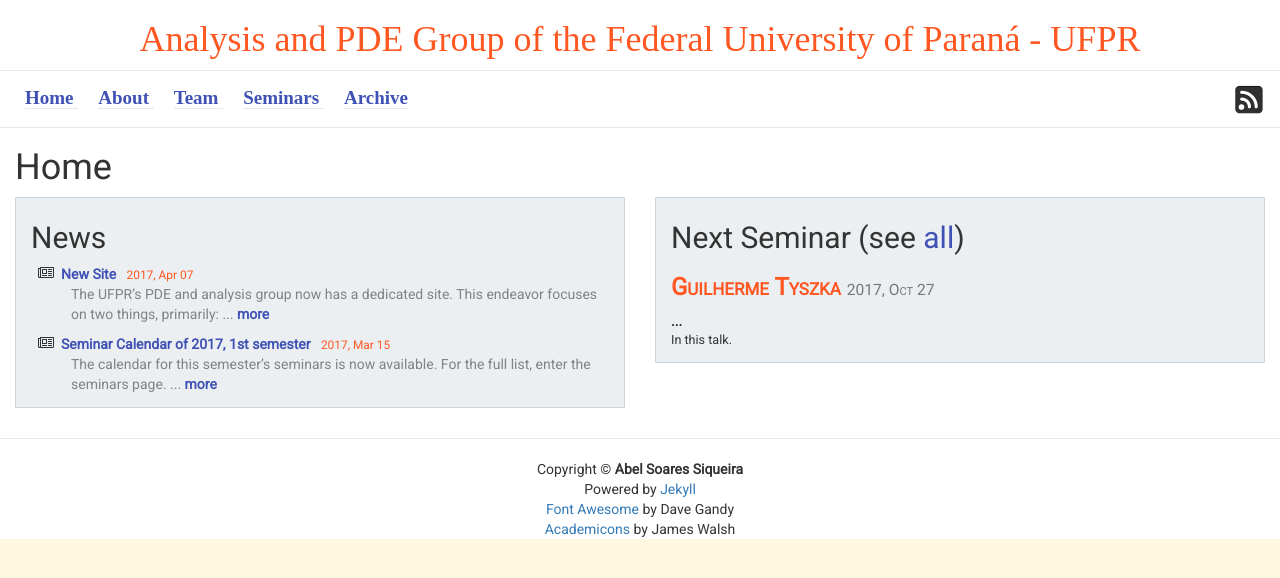
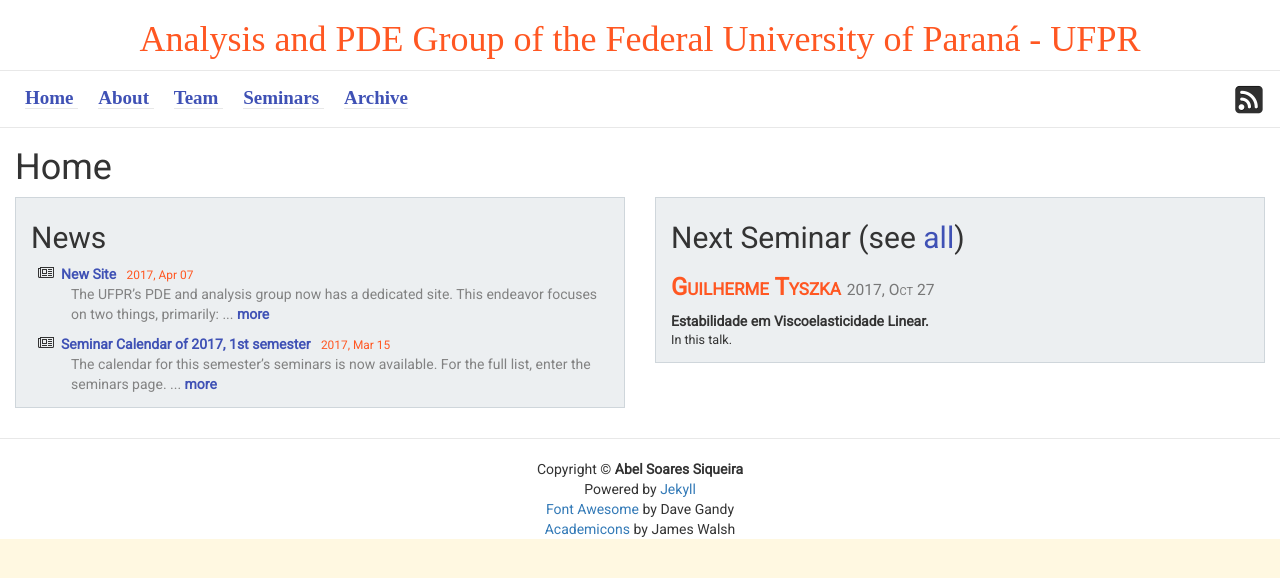
Before and after one commit to ufpr-pde/ufpr-opt.github.io, a Jekyll site: the page built from a_home.md, in a window 1280 px wide. Shown: the top 578 px of the page. Built offline with Jekyll 4.4.1, drawn with Linux system fonts in a browser that asks for light colours; some web fonts are replaced.

Commit message:
Update seminars.yml

```diff
--- a/_data/seminars.yml
+++ b/_data/seminars.yml
@@ -170,7 +170,7 @@
   date: 2017-10-27
   semester: 2017s2
   affiliation: PPGM
-  title: ...
+  title: Estabilidade em Viscoelasticidade Linear.
   abstract: >
    In this talk.
 
```
